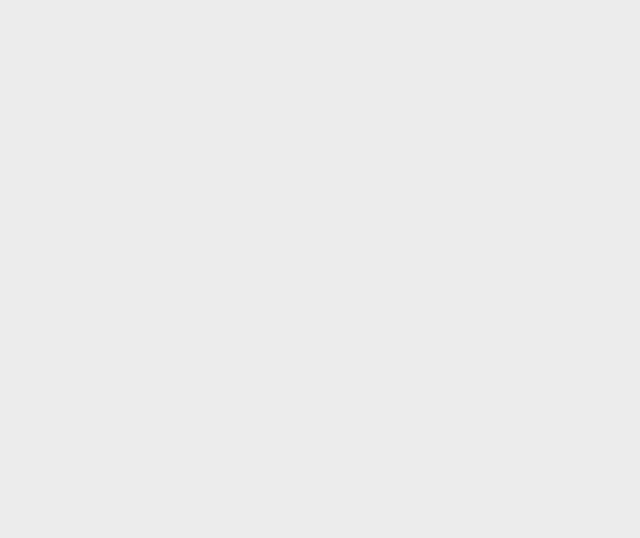
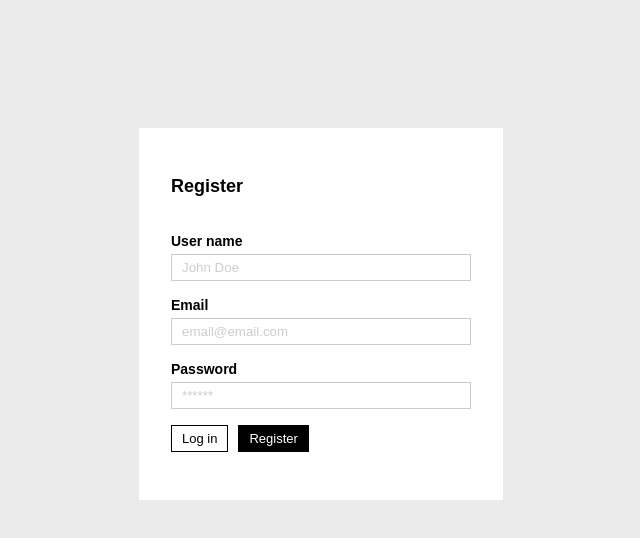
Before and after one commit to andersonmalheiro/ecommerce-client-mfe, a React app in the folder packages/auth/: page /register in a window 1280 px wide. Before the commit this address had no page. Shown: the top 538 px of the page, without its empty margins (319-959 px from the left). Built offline with nearby package versions, Linux system fonts and the light colour scheme.

Commit message:
creating register form page

```diff
--- a/packages/auth/src/App.tsx
+++ b/packages/auth/src/App.tsx
@@ -3,6 +3,7 @@ import ReactDOM from "react-dom";
 import { BrowserRouter, Routes, Route } from "react-router-dom";
 
 import Login from "./pages/Login";
+import Register from "./pages/Register";
 
 import "./index.css";
 
@@ -10,6 +11,7 @@ const App = () => (
   <BrowserRouter>
     <Routes>
       <Route path="/" element={<Login />} />
+      <Route path="/register" element={<Register />} />
     </Routes>
   </BrowserRouter>
 );
--- /dev/null
+++ b/packages/auth/src/pages/Register/Register.module.css
@@ -0,0 +1,102 @@
+.container {
+  display: flex;
+  justify-content: center;
+  height: 100vh;
+}
+
+.registerCard {
+  /* border-radius: 6px; */
+  padding: 3em 2em;
+  display: flex;
+  flex-direction: column;
+  gap: 1em;
+  min-width: 300px;
+  height: fit-content;
+  margin-top: 10%;
+  background: #fff;
+}
+
+.registerTitle {
+  text-align: left;
+  font-size: 18px;
+  margin: 0;
+  margin-bottom: 20px;
+}
+
+.inputGroup {
+  display: flex;
+  flex-direction: column;
+  width: 100%;
+  gap: 5px;
+}
+
+.label {
+  font-weight: bold;
+  font-size: 14px;
+}
+
+.input {
+  border-radius: 0;
+  border: 1px solid rgba(0, 0, 0, 0.2);
+  padding: 5px 10px;
+  outline: none;
+}
+
+.input::placeholder {
+  color: rgba(0, 0, 0, 0.2);
+}
+
+.input:focus {
+  border-left: 2px solid #000;
+  box-shadow: 0 3px 6px rgba(0, 0, 0, 0.2);
+}
+
+.buttonsRow {
+  display: flex;
+  gap: 10px;
+}
+
+.buttonPrimary {
+  background: #000;
+  border-radius: 0;
+  padding: 5px 10px;
+  width: fit-content;
+  border: 1px solid #000;
+  cursor: pointer;
+  color: #fff;
+  transition: all 0.3s ease-in-out;
+  outline: none;
+  font-size: 13px;
+}
+
+.buttonPrimary:hover {
+  box-shadow: 0 3px 6px rgba(0, 0, 0, 0.2);
+  transition: all 0.3s ease-in-out;
+}
+
+.buttonPrimary:focus {
+    box-shadow: 0 3px 6px rgba(0, 0, 0, 0.2);
+}
+
+.buttonSecondary {
+  background: #fff;
+  border-radius: 0;
+  padding: 5px 10px;
+  width: fit-content;
+  border: 1px solid #000;
+  cursor: pointer;
+  color: #000;
+  transition: all 0.3s ease-in-out;
+  outline: none;
+  text-decoration: none;
+  font-size: 13px;
+}
+
+.buttonSecondary:hover {
+  box-shadow: 0 3px 6px rgba(0, 0, 0, 0.2);
+  transition: all 0.3s ease-in-out;
+}
+
+.buttonSecondary:focus {
+    box-shadow: 0 3px 6px rgba(0, 0, 0, 0.2);
+}
--- /dev/null
+++ b/packages/auth/src/pages/Register/Register.tsx
@@ -0,0 +1,62 @@
+import React from "react";
+import { Link } from "react-router-dom";
+import styles from "./Register.module.css";
+
+const Register = () => {
+  return (
+    <div className={styles.container}>
+      <form className={styles.registerCard}>
+        <h1 className={styles.registerTitle}>Register</h1>
+
+        <div className={styles.inputGroup}>
+          <label htmlFor="name" className={styles.label}>
+            User name
+          </label>
+          <input
+            className={styles.input}
+            type="name"
+            name="name"
+            id="name"
+            placeholder="John Doe"
+            autoComplete="off"
+          />
+        </div>
+
+        <div className={styles.inputGroup}>
+          <label htmlFor="email" className={styles.label}>
+            Email
+          </label>
+          <input
+            className={styles.input}
+            type="email"
+            name="email"
+            id="email"
+            placeholder="email@email.com"
+            autoComplete="off"
+          />
+        </div>
+        <div className={styles.inputGroup}>
+          <label htmlFor="password" className={styles.label}>
+            Password
+          </label>
+          <input
+            className={styles.input}
+            type="password"
+            name="password"
+            id="password"
+            placeholder="******"
+          />
+        </div>
+
+        <div className={styles.buttonsRow}>
+          <Link to="/" className={styles.buttonSecondary}>
+            Log in
+          </Link>
+          <button className={styles.buttonPrimary}>Register</button>
+        </div>
+      </form>
+    </div>
+  );
+};
+
+export default Register;
--- /dev/null
+++ b/packages/auth/src/pages/Register/index.ts
@@ -0,0 +1 @@
+export { default } from "./Register";
```
